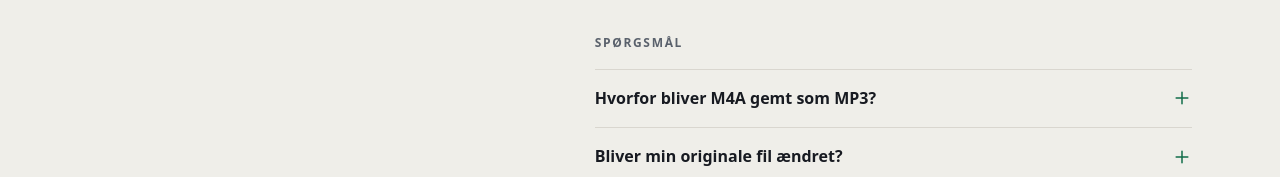
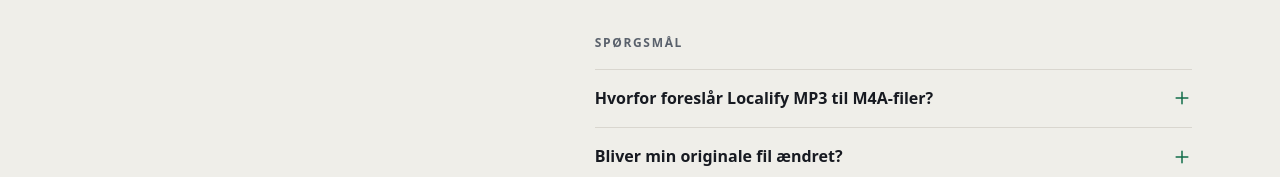
Before and after one commit to williloft/localify, a React (Vite) app: page / in a window 1280 px wide. Shown: the part 1171-1348 px from the top of the page. Built offline with nearby package versions, Linux system fonts and the light colour scheme.

Commit message:
docs(faq): reword the M4A to MP3 question as a suggestion

```diff
--- a/src/About.tsx
+++ b/src/About.tsx
@@ -25,8 +25,8 @@
 
 const FAQ: { q: string; a: string }[] = [
   {
-    q: 'Hvorfor bliver M4A gemt som MP3?',
-    a: 'MP3 kan afspilles overalt, også som lokale filer i Spotify, der ikke tager M4A. Vil du beholde lyden præcis som den er, vælger du M4A under “Gem som”.',
+    q: 'Hvorfor foreslår Localify MP3 til M4A-filer?',
+    a: 'Spotifys lokale filer tager ikke M4A, så MP3 er valgt på forhånd. MP3 kan afspilles overalt, men lyden kodes om, og det står der, før du gemmer. Vil du beholde lyden præcis som den er, vælger du M4A under “Gem som”.',
   },
   {
     q: 'Bliver min originale fil ændret?',
```
